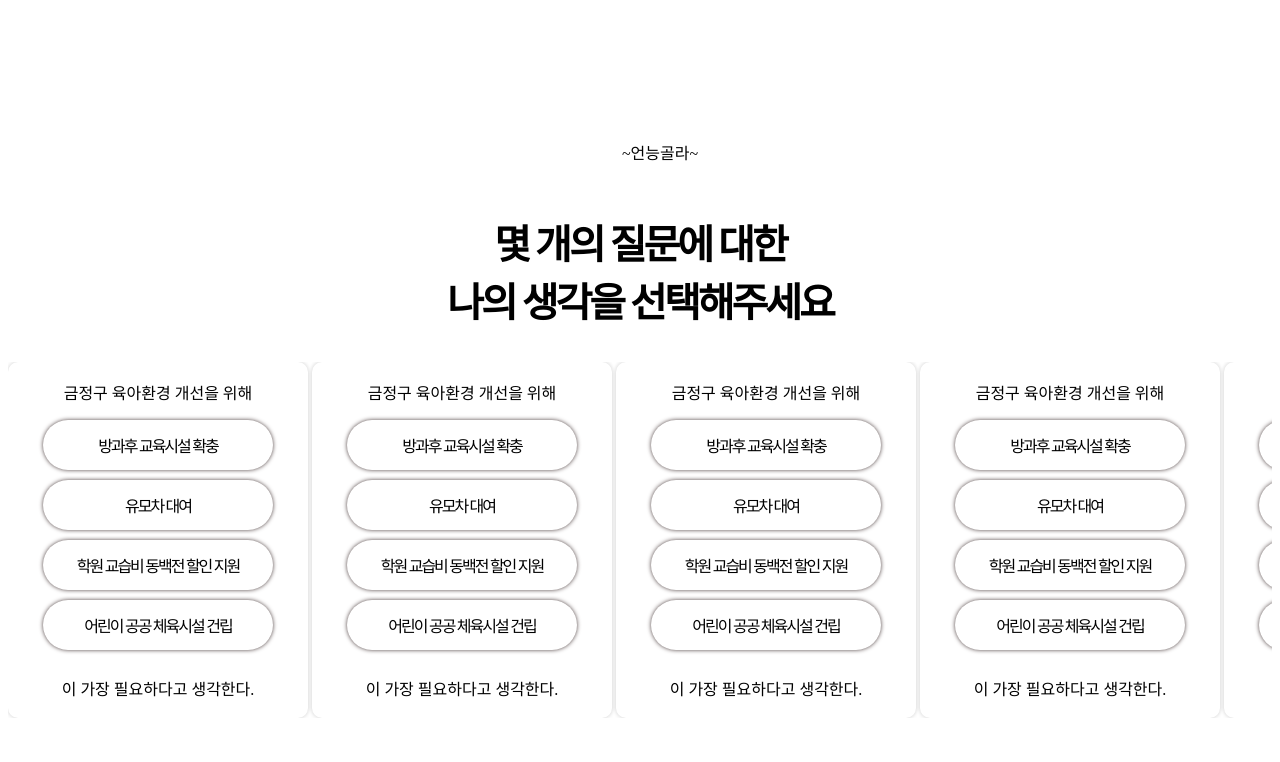
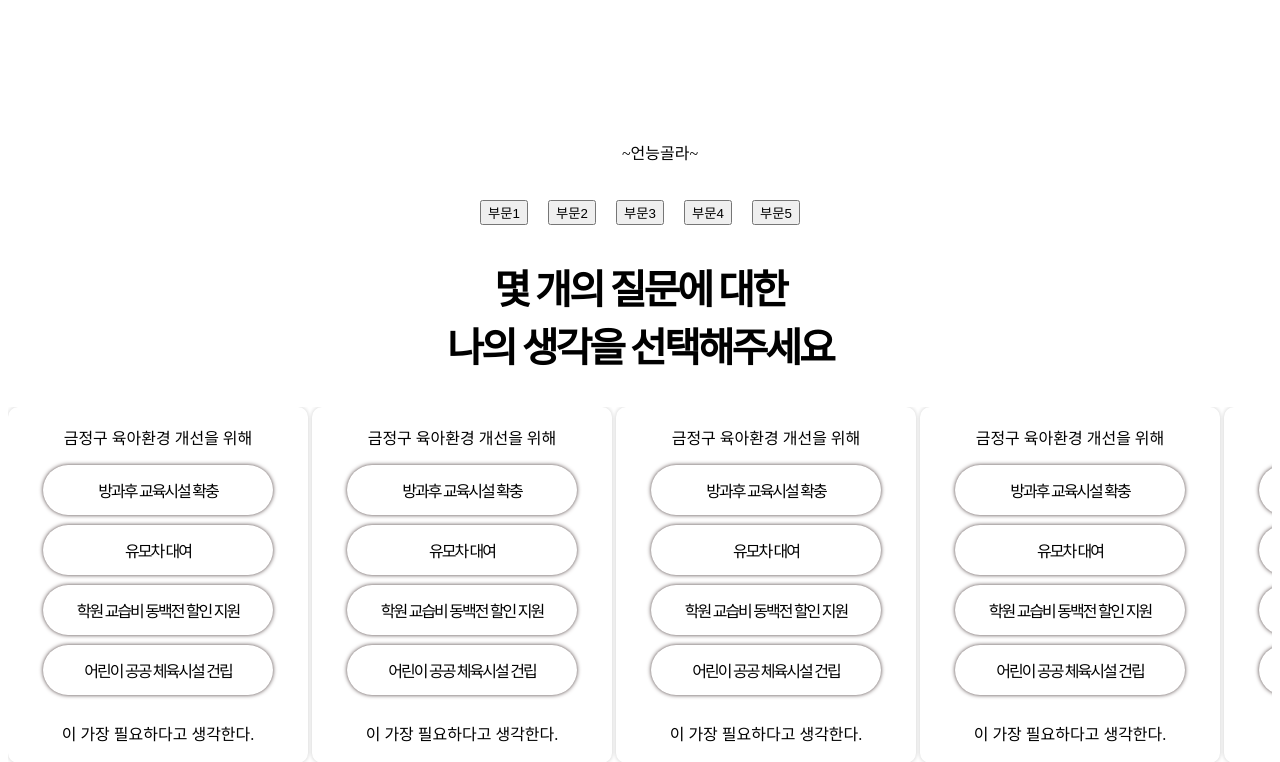
Before and after one commit to PnuLikelion8th/2020election, a Django app: page / in a window 1280 px wide. Shown: the part 894-1656 px from the top of the page. Run offline with Django 3.2, Linux system fonts and the light colour scheme; data that the repository does not hold is empty; parts of the project's set-up code (start-up, migrations or seed data) failed here and were passed over.

Commit message:
[add] 부문 탭 바 front

```diff
--- a/assembly/templates/index.html
+++ b/assembly/templates/index.html
@@ -85,42 +85,15 @@
                     </li>
                     {% endfor %}
                 {% endif %}
-                <!-- <li>
-                    <div class="image-cropper">
-                        <img src="{% static 'cha.jpg' %}">
-                    </div>
-                    <p class="candidatename">최솨솨</p>
-                    <p class="partyname">멋사당</p>
-                </li>
-                <li>
-                    <div class="image-cropper">
-                        <img src="{% static 'cha.jpg' %}">
-                    </div>
-                    <p class="candidatename">이롸로ㅏ</p>
-                    <p class="partyname">고양이당</p>
-                </li>
-                <li>
-                    <div class="image-cropper">
-                        <img src="{% static 'cha.jpg' %}">
-                    </div>
-                    <p class="candidatename">최솨솨</p>
-                    <p class="partyname">멋사당</p>
-                </li>
-                <li>
-                    <div class="image-cropper">
-                        <img src="{% static 'cha.jpg' %}">
-                    </div>
-                    <p class="candidatename">최솨솨</p>
-                    <p class="partyname">멋사당</p>
-                </li>
-                <li>
-                    <div class="image-cropper">
-                        <img src="{% static 'cha.jpg' %}">
-                    </div>
-                    <p class="candidatename">최솨솨</p>
-                    <p class="partyname">멋사당</p>
-                </li> -->
             </ul>
+        </div>
+
+        <div class="sector_choice">
+            <button>부문1</button>
+            <button>부문2</button>
+            <button>부문3</button>
+            <button>부문4</button>
+            <button>부문5</button>
         </div>
     </section>
     <section>
--- a/static/css/index.css
+++ b/static/css/index.css
@@ -195,3 +195,13 @@ img {
     height: 100%;
     width: auto;
 }
+
+
+.sector_choice{
+    width: 320px;
+    margin: 0 auto;
+    margin-top: 20px;
+    display: flex;
+    /* align-items: center; */
+    justify-content: space-between;
+}
```
